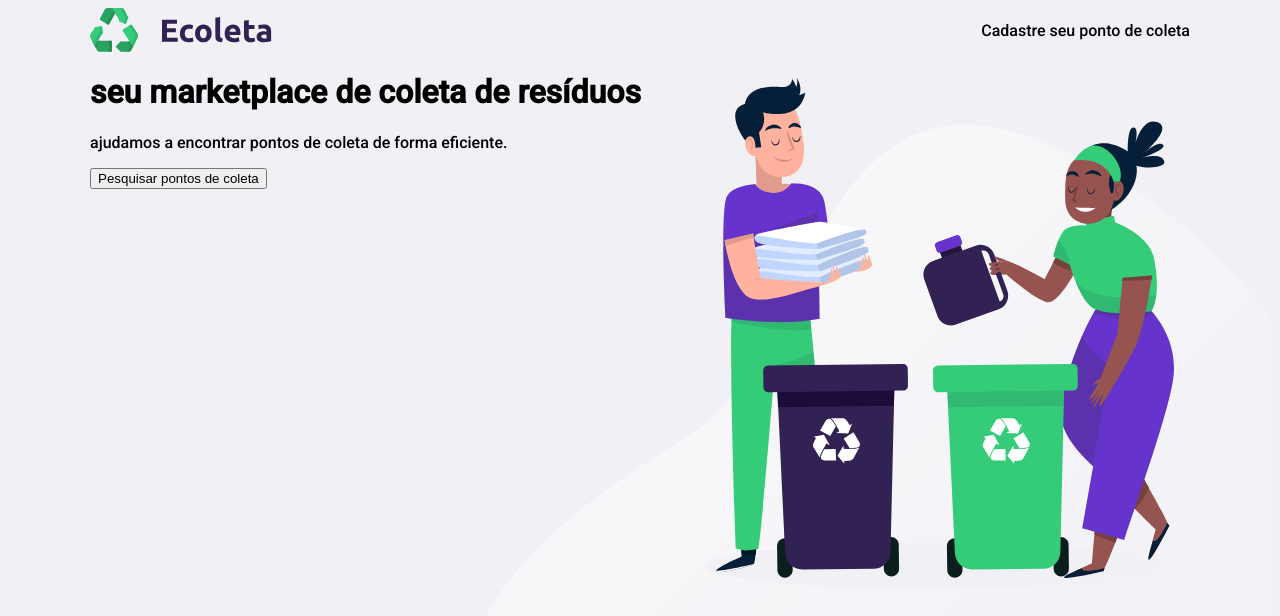
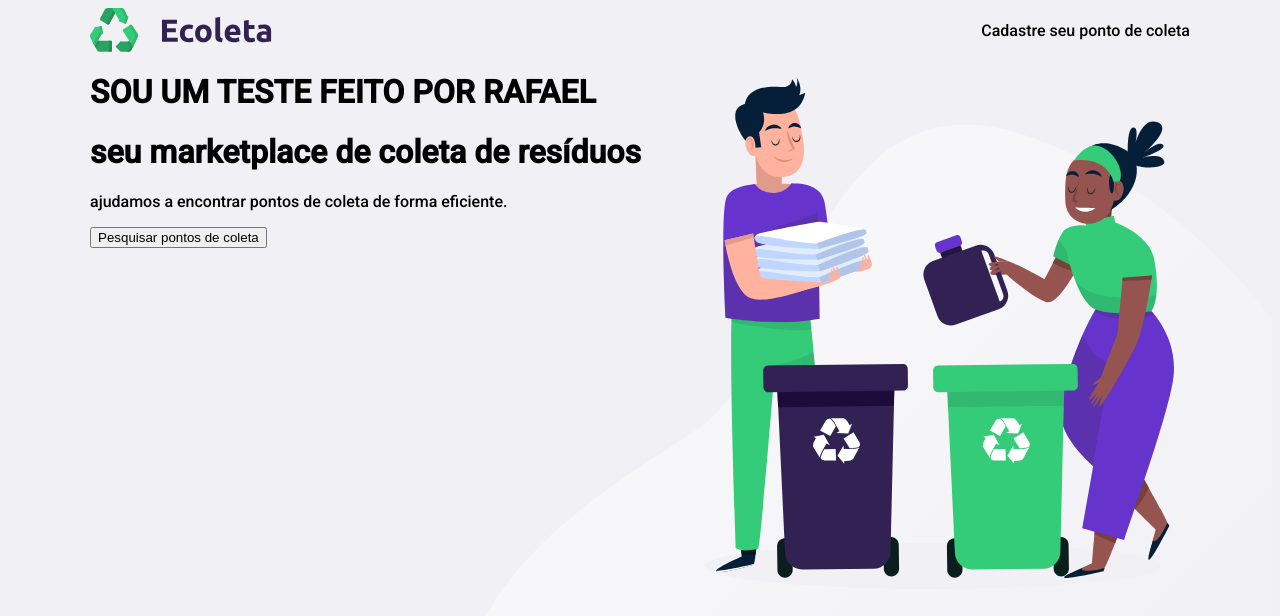
Before and after one commit to Vi-netizen/ecoleta00, a plain HTML site: page index.html in a window 1280 px wide. Drawn offline with Linux system fonts and the light colour scheme.

Commit message:
um teste

```diff
--- a/index.html
+++ b/index.html
@@ -35,7 +35,7 @@ HTML
              <a href="http://google.com.br">Cadastre seu ponto de coleta</a>
         </header>
 
-
+<h1>SOU UM TESTE FEITO POR RAFAEL</h1>
 <h1>seu marketplace de coleta de resíduos</h1>
 
 
```
